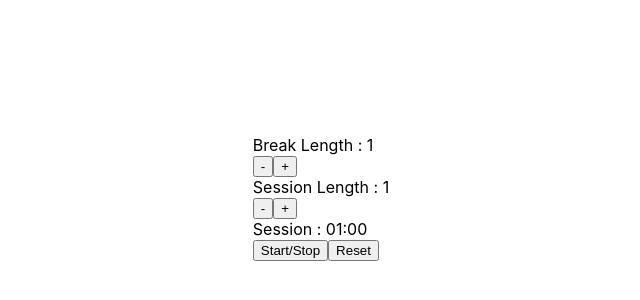
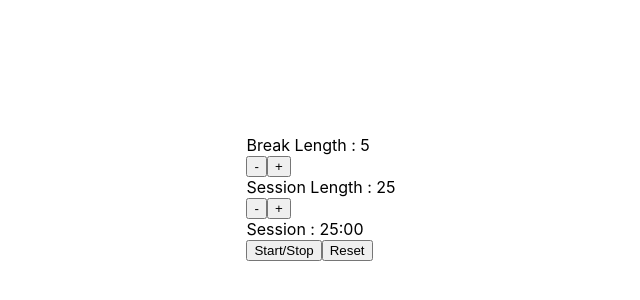
Before and after one commit to kavinshah/Stopwatch, a React (Create React App) app: page / in a window 1280 px wide. Shown: the part 202-502 px from the top of the page, without its empty margins (319-959 px from the left). Built offline with nearby package versions, Linux system fonts and the light colour scheme.

Commit message:
setting default prop values for minute and second

```diff
--- a/src/App.js
+++ b/src/App.js
@@ -7,7 +7,7 @@ class Clock extends React.Component{
     this.state={
       sessionLength:this.props.sessionLength,
       breakLength:this.props.breakLength,
-      minute:1,
+      minute:25,
       second:0,
 	  sessionTimer:true
     };
@@ -157,8 +157,8 @@ function Timer({timerType, minute, second, handleStartStop, handleReset}){
 }
 
 Clock.defaultProps = {
-  sessionLength:1,
-  breakLength:1
+  sessionLength:25,
+  breakLength:5
 };
 
 export default Clock;
```
